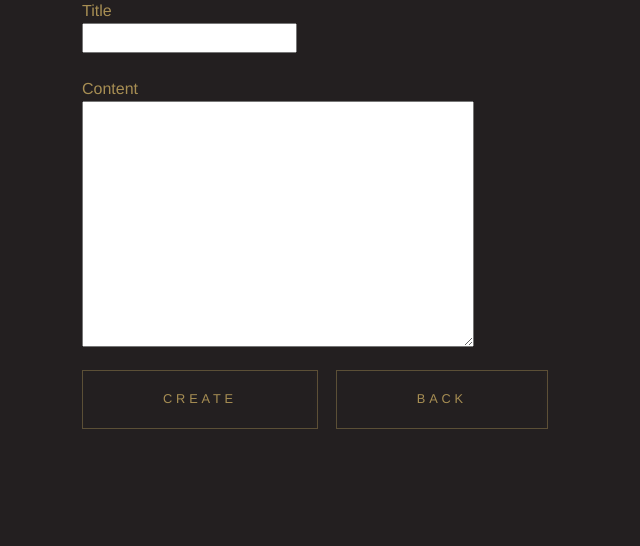
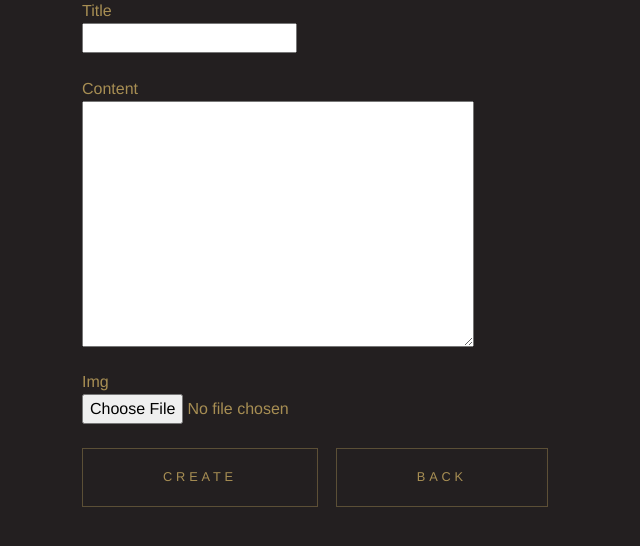
Before and after one commit to icehoneypark/movie_info, a Django app: page /community/create/ in a window 1280 px wide. Shown: the part 157-703 px from the top of the page, without its empty margins (0-640 px from the left). Run offline with Django 3.2, Linux system fonts and the light colour scheme; the visitor is signed in with stand-in values (Sample User, id 1).

Commit message:
add profile and community images

```diff
--- a/accounts/forms.py
+++ b/accounts/forms.py
@@ -6,11 +6,10 @@ class CustomUserCreationForm(UserCreationForm):
     class Meta:
         model = get_user_model()
         # fields = '__all__'
-        fields = ('username', 'password1', 'email', 'password2')
+        fields = ('username', 'password1', 'password2', 'email')
 
 class CustomUserChangeForm(UserChangeForm):
     class Meta:
         model = get_user_model()
-
-        fields = ('username', 'email')
+        fields = ('password', 'email', 'profile_img')
         # fields= '__all__'
--- a/accounts/models.py
+++ b/accounts/models.py
@@ -4,3 +4,4 @@ from django.contrib.auth.models import AbstractUser
 
 class User(AbstractUser):
         followings = models.ManyToManyField('self', symmetrical=False, related_name='followers')
+        profile_img = models.ImageField(upload_to='', blank=True, null=True)
--- a/accounts/templates/accounts/profile.html
+++ b/accounts/templates/accounts/profile.html
@@ -9,6 +9,10 @@
 <span>followings : {{ person.followings.all|length }}</span>
 <br>
 <span>e-mail : {{ person.email }}</span>
+<br>
+{% if person.profile_img %}
+  <span>profile image : <img src="{{ person.profile_img.url }}" alt="profile_img" style="width: 50px; height: 50px;"></span>
+{% endif %}
 <br>
 <br>
 {% if request.user.is_authenticated and request.user != person %}
--- a/accounts/urls.py
+++ b/accounts/urls.py
@@ -6,8 +6,8 @@ urlpatterns = [
     path('signup/', views.signup, name='signup'),
     path('login/', views.login, name='login'),
     path('logout/', views.logout, name='logout'),
+    path('change/', views.change, name='change'),
     path('<username>/', views.profile, name='profile'),
-    path('change/', views.change, name='change'),
     path('delete/', views.delete, name='delete'),
     path('<str:username>/', views.profile, name='profile'),
     path('<str:username>/follow/', views.follow, name='follow'),
--- a/accounts/views.py
+++ b/accounts/views.py
@@ -52,7 +52,7 @@ def logout(request):
 @login_required
 def change(request):
     if request.method == 'POST':
-        form = CustomUserChangeForm(request.POST, instance=request.user)
+        form = CustomUserChangeForm(request.POST, request.FILES, instance=request.user)
         if form.is_valid():
             form.save()
             return redirect('accounts:profile', request.user)
--- a/community/forms.py
+++ b/community/forms.py
@@ -5,7 +5,7 @@ from .models import Post, CommunityComment
 class PostForm(forms.ModelForm):
     class Meta:
         model = Post
-        fields = ('title', 'content')
+        fields = ('title', 'content', 'community_img')
 
 class CommunityCommentForm(forms.ModelForm):
     class Meta:
--- a/community/models.py
+++ b/community/models.py
@@ -8,6 +8,7 @@ class Post(models.Model):
     content = models.TextField()
     created_at = models.DateTimeField(auto_now_add=True)
     updated_at = models.DateTimeField(auto_now=True)
+    community_img = models.ImageField(upload_to='', blank=True, null=True)
 
 
     def __str__(self):
--- a/community/templates/community/detail.html
+++ b/community/templates/community/detail.html
@@ -12,6 +12,9 @@
 <p style="border: solid 1px; height: 300px; padding: 10px; word-wrap: break-word; font-size: 20px;">{{ post.content }}</p>
 {% else %}
 <p style="border: solid 1px; padding: 10px; word-wrap: break-word; font-size: 20px;">{{ post.content }}</p>
+{% endif %}
+{% if post.community_img %}
+<img src="{{ post.community_img.url }}" alt="community_img" style="width:500px; height:300px;">
 {% endif %}
 <p>작성일자 : {{ post.created_at | date:'Y년 m월 d일 h시 i분' }}</p>
 <p>수정일자 : {{ post.updated_at | date:'Y년 m월 d일 h시 i분' }}</p>
--- a/community/templates/community/form.html
+++ b/community/templates/community/form.html
@@ -2,26 +2,36 @@
 {% block content %}
 <h1>{{ site_name }}</h1>
 <hr>
-<form action="" method="POST">
+
+<form action="" method="POST" enctype="multipart/form-data">
 {% csrf_token %}
-{% comment %} {{ form.as_p }} {% endcomment %}
+
 <p style="margin-bottom: 0;"><label for="id_title">Title</label></p>
 <input type="text" name="title" value="{{ post.title }}" maxlength="20" required="" id="id_title">
 <br><br>
+
 <p style="margin-bottom: 0;"><label for="id_content">Content</label></p>
 <textarea name="content" cols="40" rows="10" required="" id="id_content">
 {{ post.content }}
 </textarea></p>
+
+<p style="margin-bottom: 0;"><label for="id_img">Img</label></p>
+<input type="file" name="community_img" value="{{ post.community_img }}" maxlength="20" required="" id="community_img" accept="image/*" onchange="loadFile(this)">
+<br><br>
+
 <button class="btn-gold">{{ btn_name }}</button>
 &nbsp&nbsp
+
 {% if site_name == "Create" %}
 <a href="{% url 'community:community_index' %}">
 <button type="button" class="btn-gold">Back</button>
 </a>
+
 {% else %}
 <a href="{% url 'community:community_detail' post.pk  %}">
 <button type="button" class="btn-gold">Back</button>
 </a>
+
 {% endif %}
 </form>
 {% endblock %}
--- a/community/urls.py
+++ b/community/urls.py
@@ -5,7 +5,7 @@ app_name="community"
 urlpatterns = [
     path('', views.community_index, name='community_index'),
     path('create/', views.community_create, name='community_create'),
-    path('<int:pk>/', views.community_detail, name='community_detail'),
+    path('<int:post_pk>/', views.community_detail, name='community_detail'),
     path('<int:pk>/update/', views.community_update, name='community_update'),
     path('<int:pk>/delete/', views.community_delete, name='community_delete'),
     path('<int:post_pk>/comments/<int:comment_pk>/update/', views.community_comment_update, name='community_comment_update'),
--- a/community/views.py
+++ b/community/views.py
@@ -20,7 +20,7 @@ def community_index(request):
 @require_http_methods(['GET', 'POST'])
 def community_create(request):
     if request.method == 'POST':
-        form = PostForm(request.POST)
+        form = PostForm(request.POST, request.FILES)
         if form.is_valid():
             post = form.save(commit=False)
             post.user = request.user
@@ -54,7 +54,7 @@ def community_detail(request, post_pk):
 def community_update(request, pk):
     post = get_object_or_404(Post, pk=pk)
     if request.method == 'POST':
-        form = PostForm(request.POST, instance=post)
+        form = PostForm(request.POST, request.FILES, instance=post)
         if form.is_valid():
             form.save()
             return redirect('community:community_detail', post.pk)
--- a/config/urls.py
+++ b/config/urls.py
@@ -15,10 +15,12 @@ Including another URLconf
 """
 from django.contrib import admin
 from django.urls import path, include
+from django.conf import settings
+from django.conf.urls.static import static
 
 urlpatterns = [
     path('admin/', admin.site.urls),
     path('accounts/', include('accounts.urls')),
     path('community/', include('community.urls')),
     path('movies/', include('movies.urls'))
-]
+] + static(settings.MEDIA_URL,document_root=settings.MEDIA_ROOT)
--- a/movies/views.py
+++ b/movies/views.py
@@ -27,4 +27,4 @@ def movie_detail(request, movie_pk):
         'movie_comment_form': movie_comment_form,
         'movie_comments': movie_comments,
     }
-    return render(request, 'community/detail.html', context)
+    return render(request, 'movies/detail.html', context)
--- a/templates/base.html
+++ b/templates/base.html
@@ -111,7 +111,7 @@
     </a>
     <ul class="dropdown-menu" aria-labelledby="navbarDropdown" style="background-color: rgba(50, 40, 31, 1); opacity : 1;">
     {% if request.user.is_authenticated %}
-      {% comment %} <a href="{% url 'accounts:profile' request.user.username %}"><button>My Profile</button></a> {% endcomment %}
+      <a href="{% url 'accounts:profile' request.user.username %}"><button>My Profile</button></a>
       <br>
       <a href="{% url 'accounts:logout' %}"><button>Logout</button></a>
       {% else %}
```
Also changed, not shown: accounts/templates/accounts/change.html (+6 -2 lines), config/settings.py (+7 -0 lines), accounts/migrations/0002_user_profile_img.py (added), accounts/migrations/0003_alter_user_profile_img.py (added), community/migrations/0002_post_community_img.py (added), community/migrations/0003_alter_post_community_img.py (added).
